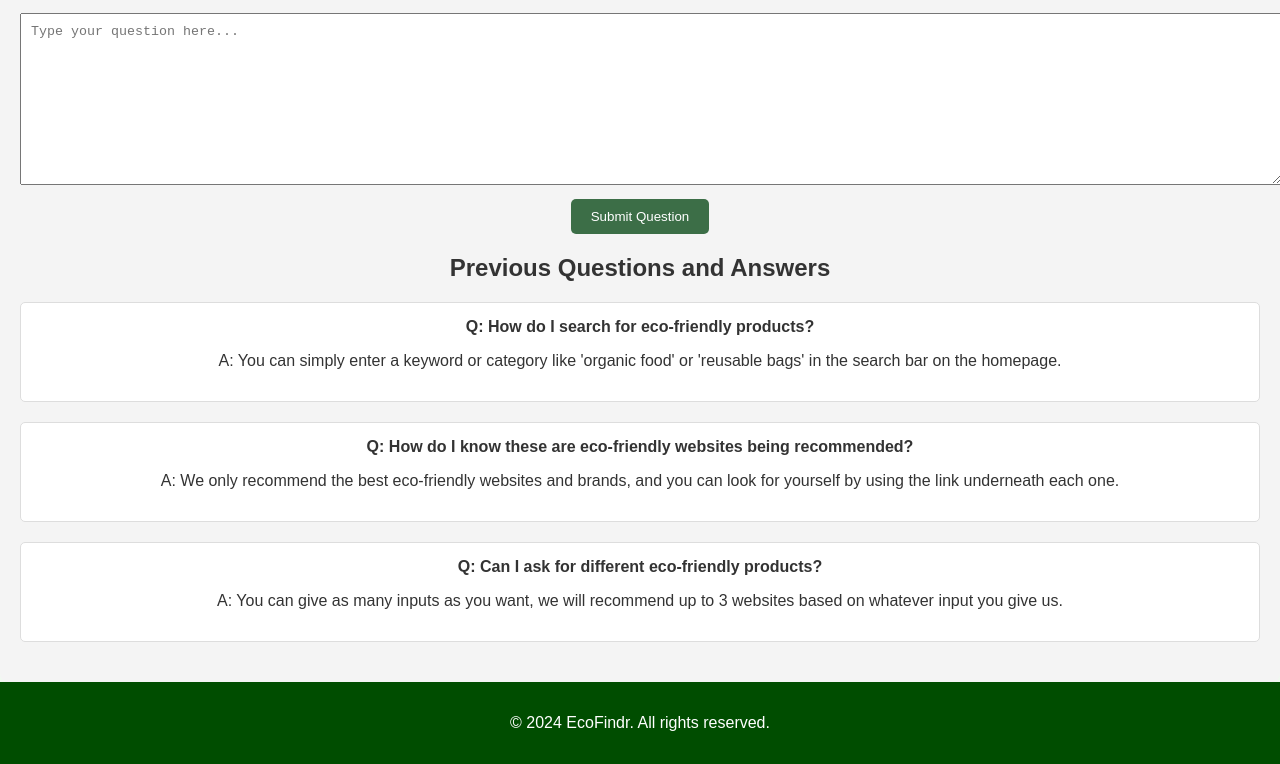
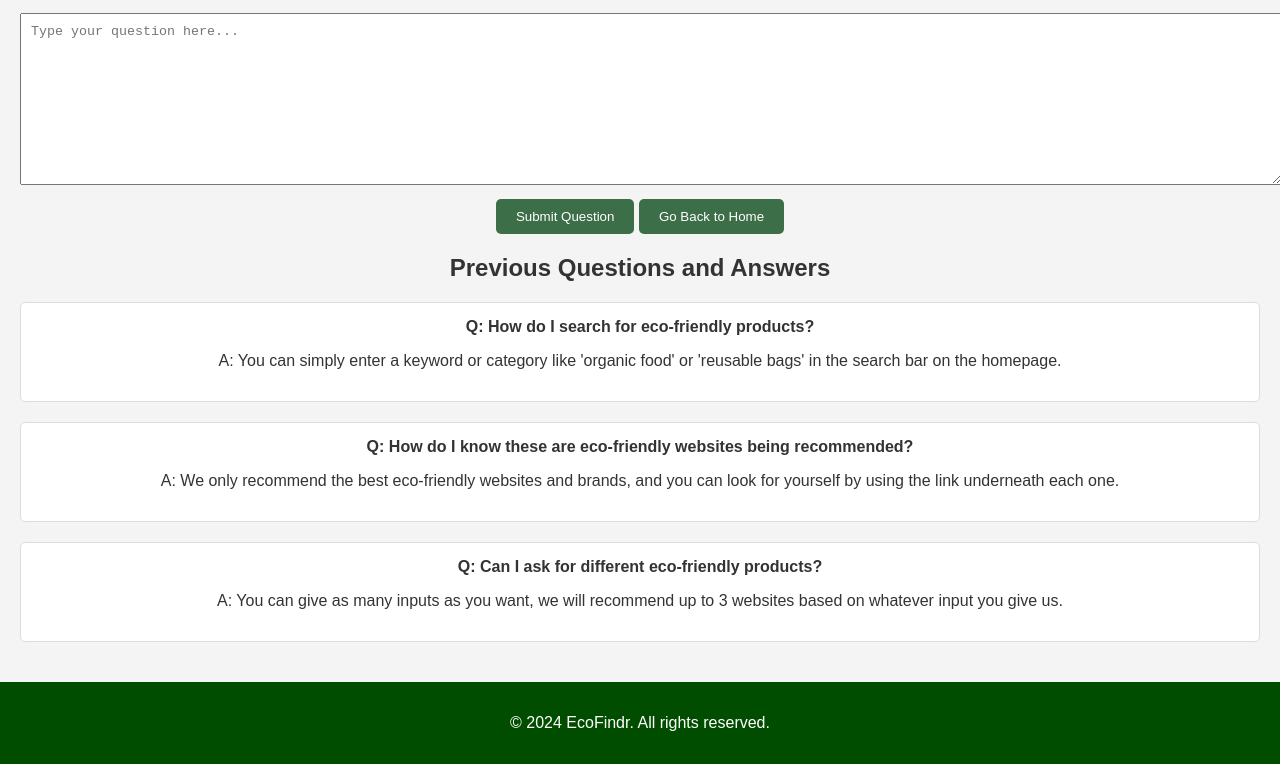
Before and after one commit to LordLucas2851/EcoFindr, a plain HTML site: page forum.html in a window 1280 px wide. Shown: the part 159-923 px from the top of the page. Drawn offline with Linux system fonts and the light colour scheme; a script that the page names is missing.

Commit message:
Update forum.html

```diff
--- a/forum.html
+++ b/forum.html
@@ -19,6 +19,7 @@
             <div class="question-form">
                 <textarea id="question-input" placeholder="Type your question here..."></textarea>
                 <button id="submit-question">Submit Question</button>
+                <button class="go-home-button" onclick="window.location.href='home.html';">Go Back to Home</button>
             </div>
 
             <h2>Previous Questions and Answers</h2>
```
